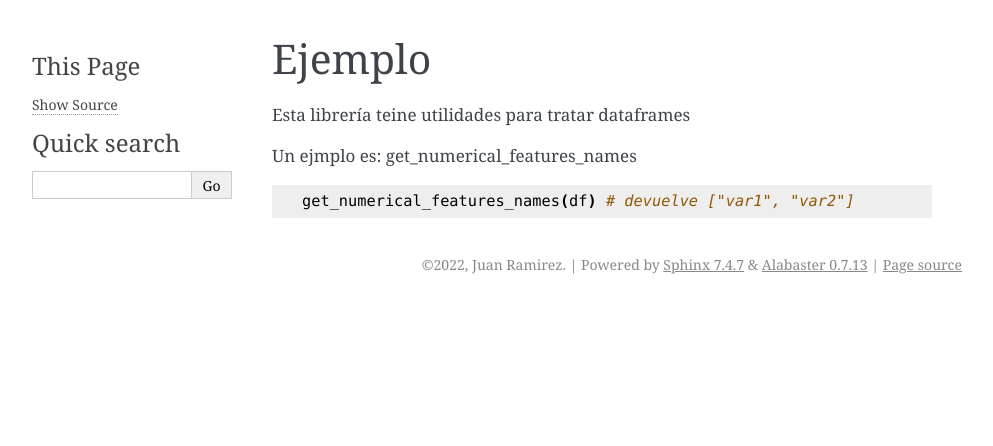
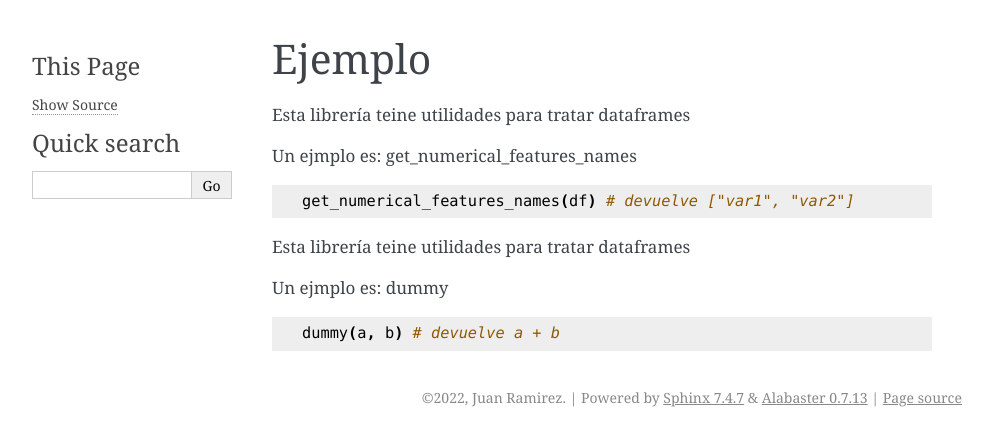
Before and after one commit to juanse77/gh, a Sphinx documentation site: the page built from docs/source/example.rst, in a window 1280 px wide. Shown: the top 446 px of the page, without its empty margins (148-1141 px from the left). Built offline with Sphinx 7.4.7, drawn with Linux system fonts in a browser that asks for light colours.

Commit message:
Ejemplo dummy añadido

```diff
--- a/docs/source/example.rst
+++ b/docs/source/example.rst
@@ -8,3 +8,11 @@ Un ejmplo es: get_numerical_features_names
 .. code-block:: python
 
     get_numerical_features_names(df) # devuelve ["var1", "var2"]
+
+Esta librería teine utilidades para tratar dataframes
+
+Un ejmplo es: dummy
+
+.. code-block:: python
+
+    dummy(a, b) # devuelve a + b
```
